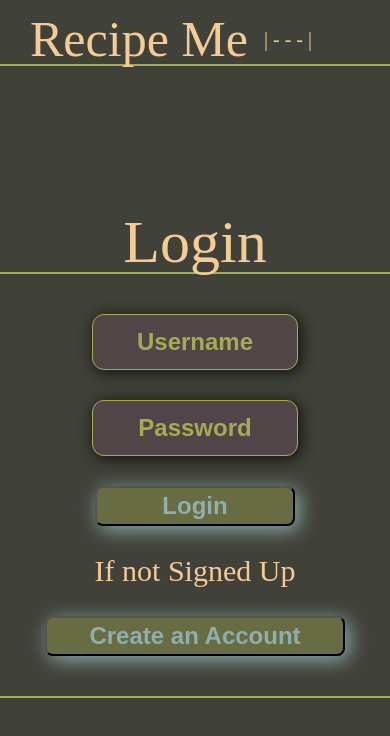
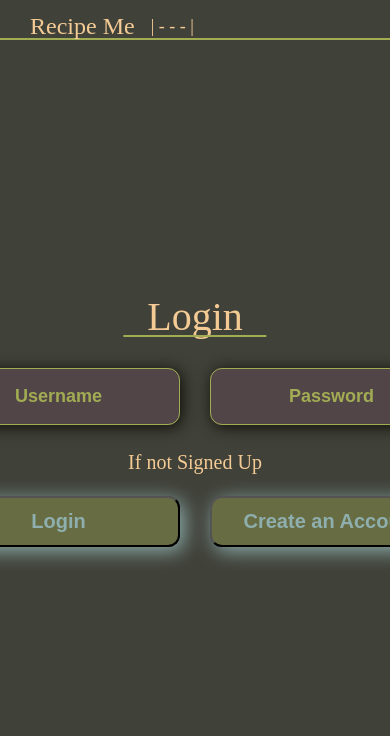
Before and after one commit to Simplerer/recipe-me, a React (Vite) app in the folder client/: page /login in a window 390 px wide. Shown: the top 736 px of the page. Built offline with nearby package versions, Linux system fonts and the light colour scheme.

Commit message:
working on css mobile

```diff
--- a/client/src/App.css
+++ b/client/src/App.css
@@ -84,3 +84,39 @@ body {
     color: #d7f5f5;
   }
 }
+
+@media (max-width: 900px) {
+
+  #main {
+    height: calc(100vh - 40px);
+  }
+
+  .sectionTitle {
+    font-size: 40px;
+    position: relative;
+    max-width: fit-content;
+    margin: 0 auto;
+    z-index: 8;
+  }
+
+  .sectionTitle::after {
+    position: absolute;
+    content: "";
+    bottom: 0;
+    width: 150%;
+    height: 2px;
+    background-color: #a1ac53;
+    left: 50%;
+    translate: -50% 0;
+    z-index: 4;
+  }
+
+  .button {
+    border-radius: 12px;
+    padding: 12px 20px;
+    font-size: 20px;
+    width: 100%;
+    height: 100%;
+  }
+
+}
--- a/client/src/components/components.css
+++ b/client/src/components/components.css
@@ -82,6 +82,30 @@
   }
 }
 
+@media (max-width: 900px) {
+
+  #siteName {
+    font-size: 24px;
+  }
+
+  #menuDropdownIcon {
+    font-size: 18px;
+  }
+
+  #menuDropdown {
+    font-size: 18px;
+  }
+
+  #menuDropdownList {
+    gap: 30px;
+  }
+
+  .openDropdown li {
+    padding: 0;
+  }
+
+}
+
 /* --------------
     Search Bar
 ------------------- */
--- a/client/src/pages/login.jsx
+++ b/client/src/pages/login.jsx
@@ -133,7 +133,7 @@ function Login({ setLoggedIn, setUser, userData }) {
         <div id="errorMessage">
           <p
             onClick={() => setErrorMessage(false)}
-            id="errorExit">| X |</p>
+            >| X |</p>
           <p>There seems to have been a problem</p>
         </div>
       }
--- a/client/src/pages/pages.css
+++ b/client/src/pages/pages.css
@@ -116,6 +116,47 @@
 
 }
 
+@media (max-width: 900px) {
+
+  #homebase {
+    padding: 50px 50px;
+    box-shadow: var(--shadow);
+    border-radius: 8px;
+    display: flex;
+    justify-content: center;
+  }
+
+  #homeRecipe {
+    top: 8%;
+    font-size: 70px;
+  }
+
+  #homeRecipe span {
+    margin: 0 8px;
+  }
+
+  #homeBackground {
+    font-size: 70px;
+  }
+
+  #homeBackground span {
+    font-size: 30px;
+  }
+
+  #homeButtons {
+    bottom: 10%;
+  }
+
+
+  #homeSearch,
+  #homeLogin {
+    height: 100%;
+    width: 200px;
+    margin:0;
+  }
+
+}
+
 
 /*----------------
      Login
@@ -186,6 +227,63 @@
 #errorExit:hover {
   transform: scale(1.02);
   color: #d7f5f5;
+}
+
+@media (max-width: 900px) {
+
+  #loginForm {
+    border-bottom: none;
+    border-top: none;
+    width: 100%;
+    padding: 40px 0;
+    display: grid;
+    grid-template-columns: 1fr 1fr;
+    align-items: center;
+    gap: 30px;
+    row-gap: 80px;
+    position: relative;
+  }
+
+  .input {
+    width: unset;
+    height: 100%;
+    font-size: 18px;
+    padding: 8px 0;
+  }
+
+  .input::placeholder {
+    font-size: 18px;
+  }
+
+  #loginForm h2 {
+    font-size: 20px;
+    position: absolute;
+    top: 50%;
+    left: 50%;
+    translate: -50% -50%;
+  }
+
+  #createBtn,
+  #loginBtn {
+    margin: 0;
+  }
+
+  #loginBtn {
+    width: unset;
+  }
+
+  #errorMessage {
+    flex-direction: row-reverse;
+    align-items: center;
+    gap: 20px;
+    font-size: 20px;
+    margin-top: 0;
+  }
+
+  #errorExit {
+    margin: 0;
+  }
+
 }
 
 /* -------------------
@@ -538,6 +636,20 @@
 
 #profileStuff {
   display: grid;
+  place-content: center;
+  padding: 30px;
+  border: solid 3px #6d7e92a1;
+  max-width: 800px;
+  background-color: #6d7e92a1;
+  border-radius: 24px;
+  box-shadow: var(--shadow);
+  position: relative;
+}
+
+/* this is for adding user search */
+
+/* #profileStuff {
+  display: grid;
   grid-template-columns: 18% 80%;
   gap: 2%;
   align-items: center;
@@ -548,10 +660,10 @@
   border-radius: 24px;
   box-shadow: var(--shadow);
   position: relative;
-}
+} */
 
-#profileUserList {
-}
+/* #profileUserList {
+} */
 
 #profileRecipes {
   max-width: 600px;
@@ -631,7 +743,7 @@
   margin-bottom: 60px;
 }
 
-.profileItemDropdownInfo > div {
+.profileItemDropdownInfo>div {
   overflow: hidden;
   display: flex;
   flex-direction: column;
```
Also changed, not shown: client/src/pages/Profile.jsx (+10 -0 lines).
